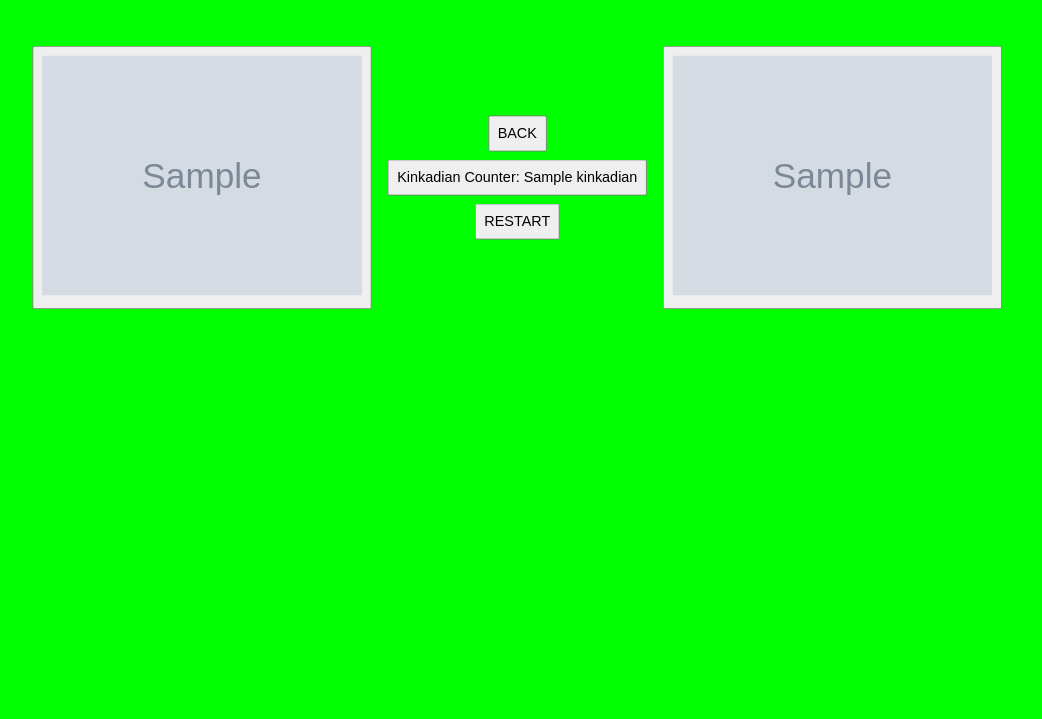
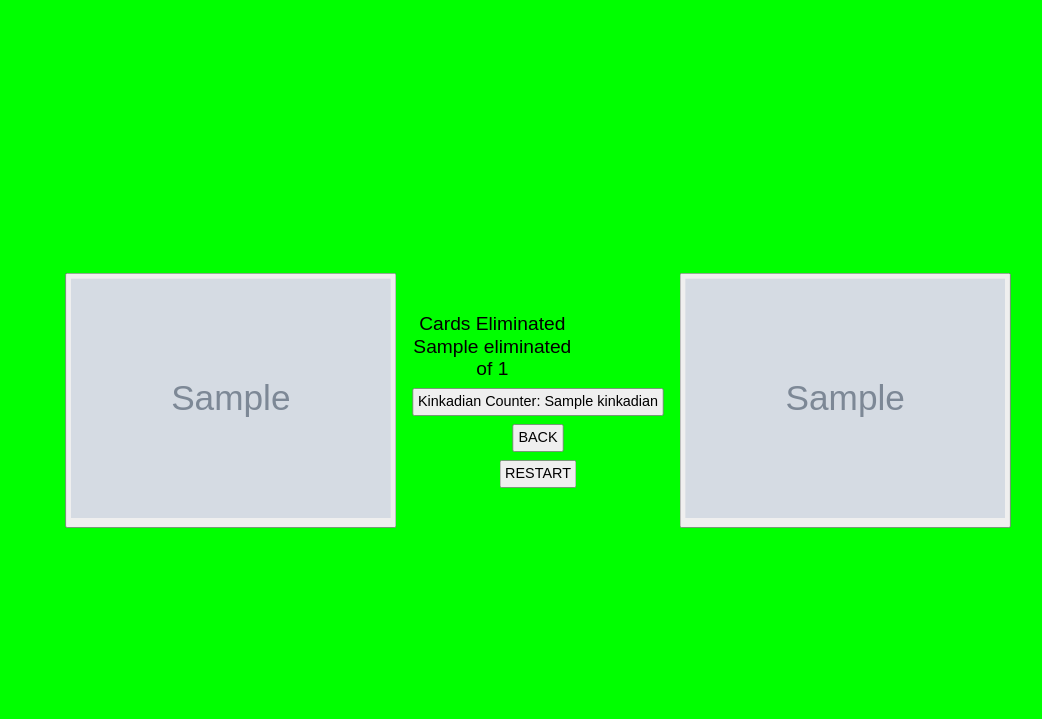
Before and after one commit to bendoesai/TOODEEP, a Flask app: template tourney/templates/play.html in a window 1280 px wide. Shown: the top 719 px of the page, without its empty margins (102-1144 px from the left). Run offline with Flask 3, Linux system fonts and the light colour scheme; the template is opened without the code that fills it: most values are stand-ins (such as "Sample title", 1, 10 or a date in 2020); grey boxes marked "Sample" are stand-in pictures.

Commit message:
shadow ranking wizard gang

```diff
--- a/tourney/app.py
+++ b/tourney/app.py
@@ -25,7 +25,7 @@ def scryfall_query():
 
         if response.status_code == 200:
             data = response.json()
-            session['num_matches'] = data['total_cards']
+            session['total_cards'] = data['total_cards']
             print(data['total_cards'])
             # Initial card processing
             for card in data['data']:
@@ -51,6 +51,7 @@ def scryfall_query():
             random.shuffle(card_list)
             session['bracket'] = SingleElimTournament(card_list).to_dict()
             session['kinkadian'] = 0
+            session['eliminated'] = 0
         else:
             return render_template("scryfall_search.html")
 
@@ -67,6 +68,8 @@ def tournament():
 
     if request.method == "POST":
         if request.form.get("BACK"):
+            if session['eliminated'] > 0:
+                session['eliminated'] -= 1
             bracket.undo_round()
 
         elif request.form.get("EVYN"):
@@ -74,6 +77,7 @@ def tournament():
 
         elif request.form.get("card"):
             next_match, is_over = bracket.record_winner(request.form.get("card"))
+            session['eliminated'] += 1
 
             if is_over:
                 session['bracket'] = bracket.to_dict()  # Save the updated tournament state
@@ -90,7 +94,7 @@ def tournament():
     if card1image is None or card2image is None:
         return redirect(url_for('winner'))
 
-    return render_template("play.html", kinkadian=session['kinkadian'], card1image=card1image, card2image=card2image)
+    return render_template("play.html", kinkadian=session['kinkadian'], eliminated=session['eliminated'], total_cards = session['total_cards'], card1image=card1image, card2image=card2image)
 
 @app.route("/winner", methods=["GET", "POST"])
 def winner():
--- a/tourney/static/style.css
+++ b/tourney/static/style.css
@@ -2,12 +2,21 @@ body {
     font-family: Arial, sans-serif;
     text-align: center;
     font-size: 24px;
+    margin: 0; /* Remove default margin */
+    display: flex; /* Use flexbox for layout */
+    flex-direction: column; /* Stack elements vertically */
+    align-items: center; /* Center items horizontally */
+    justify-content: center; /* Center items vertically */
+    height: 100vh; /* Full height of the viewport */
+    overflow: hidden; /* Prevent overflow */
 
     -webkit-transform: scale(0.80);
     -moz-transform: scale(0.80);
          transform: scale(0.80);
 
    background-color: #00ff00;
+
+   overflow:hidden;
 }
 
 table {
@@ -25,5 +34,5 @@ button {
     margin-left: 40px;
     margin-right: 40px;
     font-size: 18px; /* Adjust the size as needed */
-    padding: 10px;   /* Optional: Add padding for better appearance */
+    padding: 5px;   /* Optional: Add padding for better appearance */
 }
--- a/tourney/templates/play.html
+++ b/tourney/templates/play.html
@@ -9,6 +9,9 @@
         .button-container {
             display: flex;
             align-items: center; /* Align items vertically centered */
+            justify-content: center; /* Center items */
+            max-width: 100vw; /* Limit width to viewport */
+            padding: 20px; /* Optional padding */
         }
 
         .stacked-buttons {
@@ -19,6 +22,17 @@
 
         button {
             margin: 5px 0; /* Space between stacked buttons */
+        }
+
+        p {
+            width: 200px; /* Set a fixed width for the paragraph */
+            margin: 5px 0; /* Add margin to space it from buttons */
+            white-space: wrap; /* Prevent wrapping */
+        }
+
+        img {
+            max-width: 100%; /* Prevent images from exceeding their container */
+            height: auto; /* Maintain aspect ratio */
         }
     </style>
 </head>
@@ -31,11 +45,14 @@
         </form>
 
         <div class="stacked-buttons">
+            <p>
+                Cards Eliminated {{ eliminated }} of {{ total_cards }}
+            </p>
+            <form method="POST">
+                <button type="submit" name="EVYN" value=1>Kinkadian Counter: {{ kinkadian }}</button>
+            </form>
             <form method="POST">
                 <button type="submit" name="BACK" value=1>BACK</button>
-            </form>
-            <form method="POST">
-                <button type="submit" name="EVYN" value=1>Kinkadian Counter: {{ kinkadian }}</button>
             </form>
             <form method="POST">
                 <button type="submit" name="RESET" value=1>RESTART</button>
--- a/tourney/templates/scryfall_search.html
+++ b/tourney/templates/scryfall_search.html
@@ -3,16 +3,16 @@
 <head>
     <meta charset="UTF-8">
     <meta name="viewport" content="width=device-width, initial-scale=1.0">
-    <title>Initial Screen</title>
+    <title>Scryfall Search</title>
     <link rel="stylesheet" href="{{ url_for('static', filename='style.css') }}">
 </head>
 <body>
     <div>
         <form method="POST">
-            <label for="user_input">Enter a string:</label>
+            <label for="user_input">Enter a valid Scryfall query:</label>
             <input type="text" id="query" name="query" required>
 
-            <label for="options">Uniqueness</label>
+            <label for="options">Uniqueness: </label>
             <select id="options" name="options" required>
                 <option value="" disabled selected>Select an option</option>
                 <option value="prints">All Prints</option>
```
Also changed, not shown: tourney/templates/winner.html (+23 -0 lines), 4 other files.
